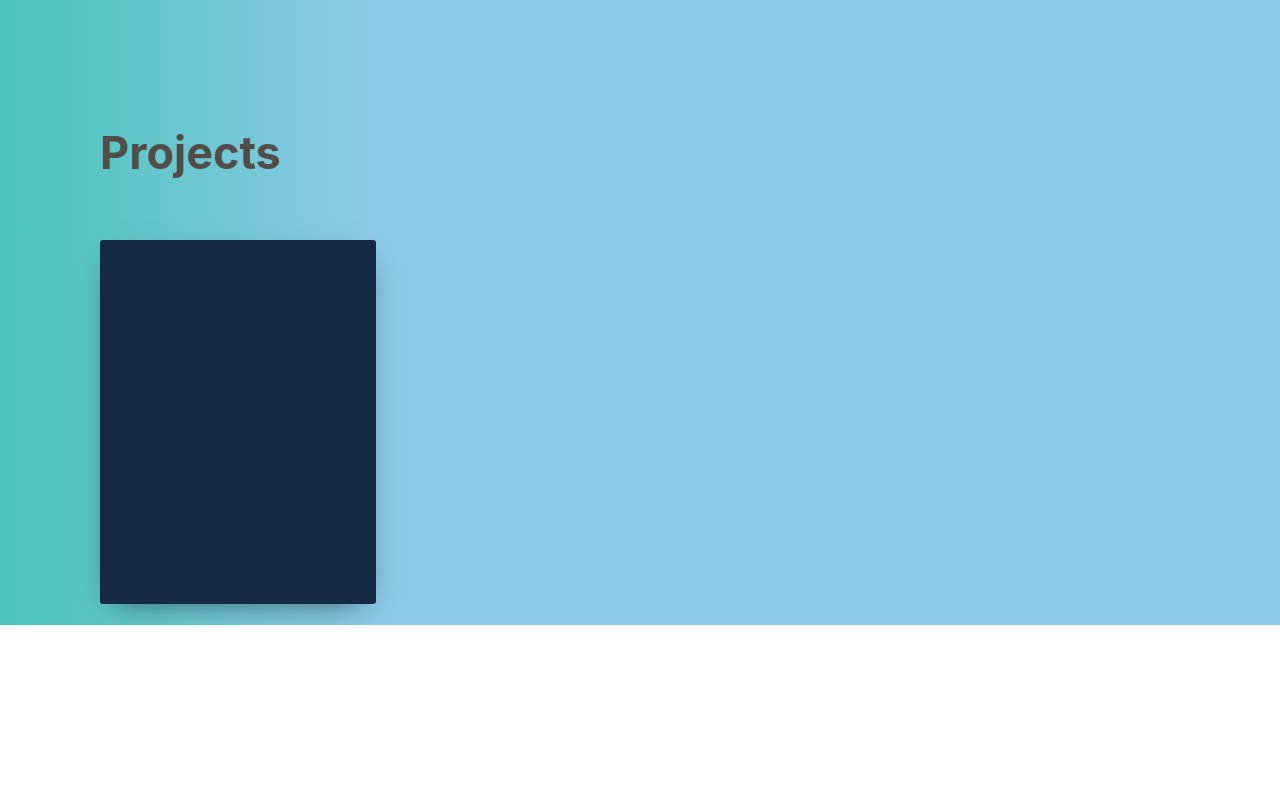
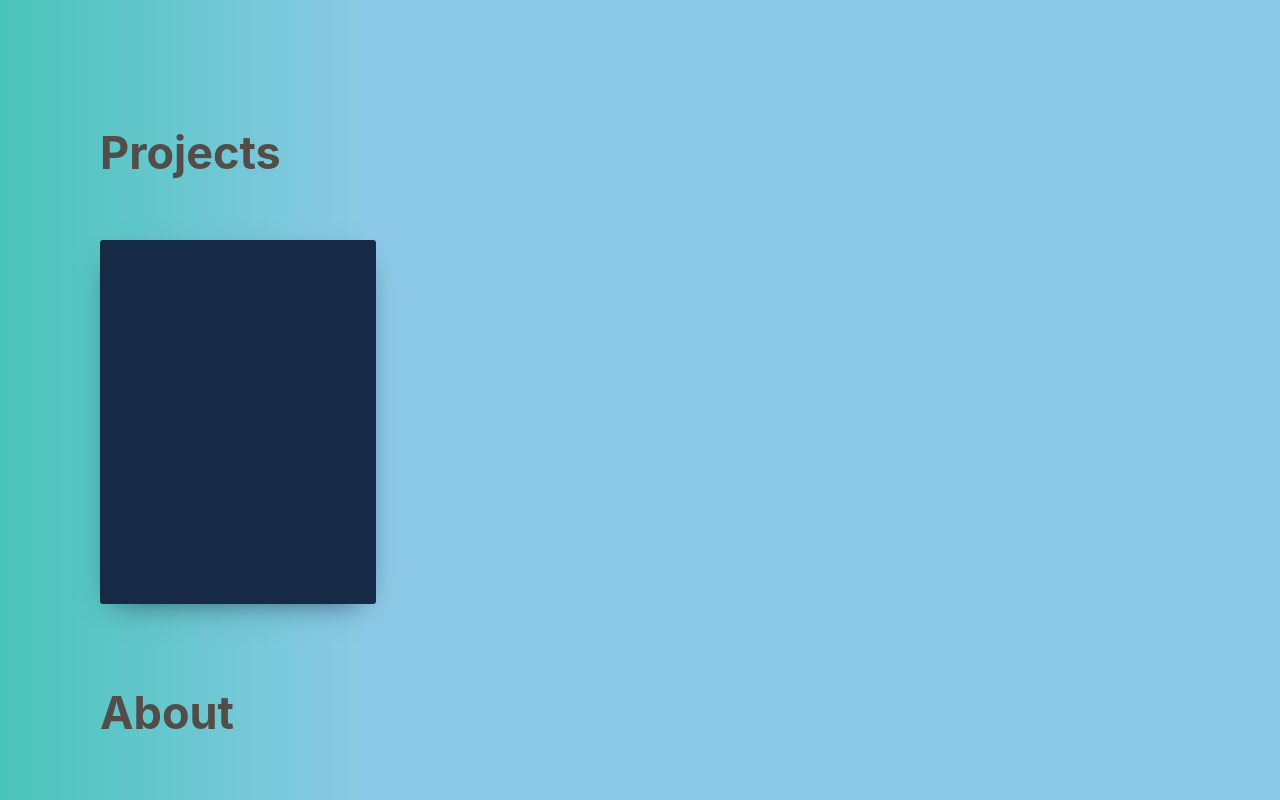
Before and after one commit to Gaganpandher52/personal-website, a React (Create React App) app in the folder client/: page / in a window 1280 px wide. Shown: the part 535-1335 px from the top of the page. Before the commit the page ends 1160 px from the top, so only its background shows below. Built offline with nearby package versions, Linux system fonts and the light colour scheme.

Commit message:
added about comp content

```diff
--- a/client/src/App.js
+++ b/client/src/App.js
@@ -5,6 +5,7 @@ import "./App.css";
 import NavBar from "./components/navbar/NavBar";
 import MainHeader from "./components/mainheader/MainHeader"
 import Projects from "./components/projects/Projects"
+import About from "./components/about/About"
 import scrollToComponent from 'react-scroll-to-component';
 import { Link, Element , Events, animateScroll as scroll, scrollSpy, scroller } from 'react-scroll'
 
@@ -23,6 +24,7 @@ class App extends Component {
         <NavBar/>
         <MainHeader/>
         <Projects/>
+        <About/>
       </div>
     );
   }
--- a/client/src/components/about/About.js
+++ b/client/src/components/about/About.js
@@ -3,7 +3,11 @@ import React, { Component } from 'react';
 class About extends Component {
   render() {
     return (
-      <div>
+      <div className='main-about' id='about'>
+        <div className='main-content-container'>
+          <h4>About</h4>
+        </div>
+
 
       </div>
     );
```
Also changed, not shown: 1 other file (tests, documents, lock files or other folders).
